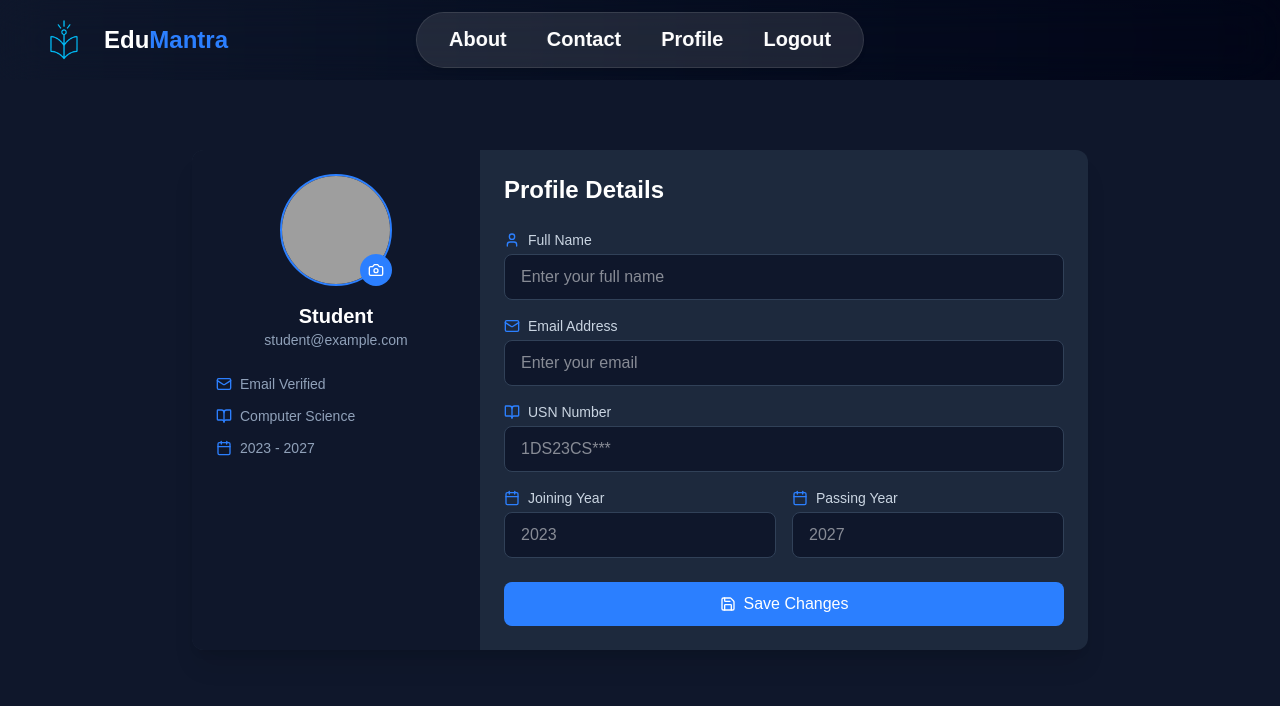
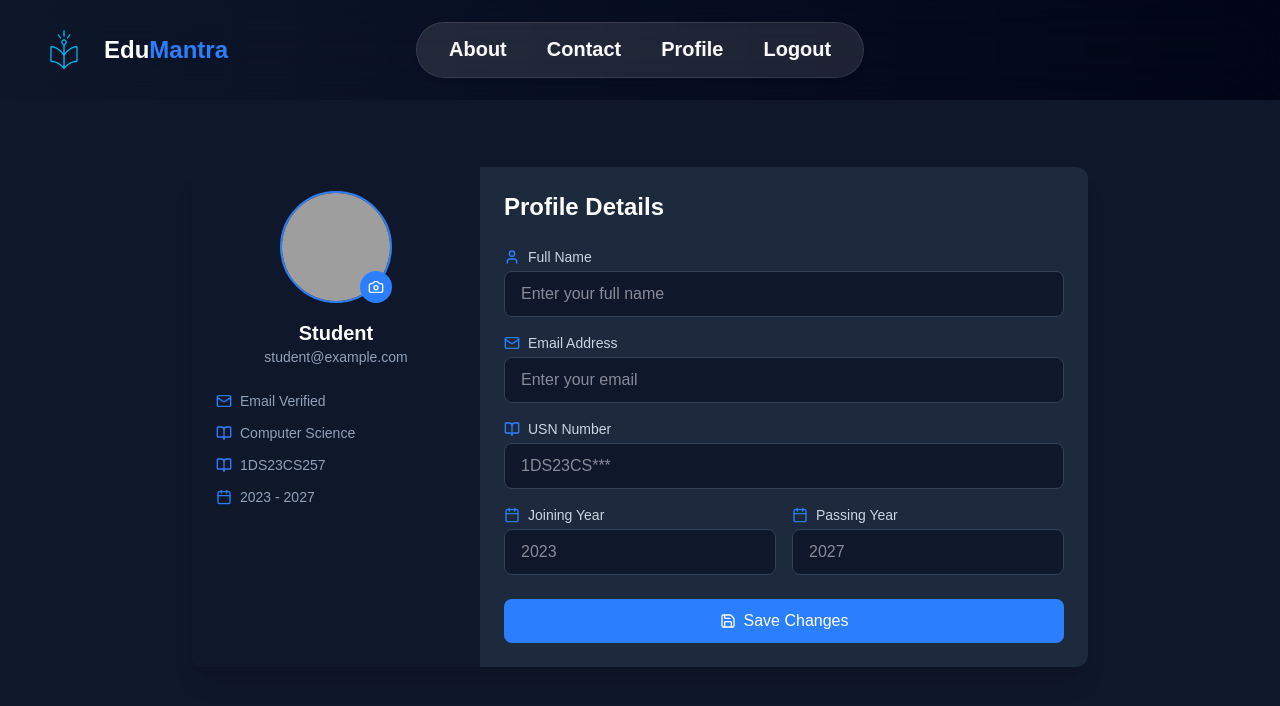
Before and after one commit to vinayak712/Student-Protector, a React (Vite) app in the folder Frontend/: page /stuProfile in a window 1280 px wide. Shown: the top 706 px of the page. Built offline with nearby package versions, Linux system fonts and the light colour scheme; grey boxes are pictures that could not be loaded.

Commit message:
small Changes

```diff
--- a/Frontend/src/components/navBar.jsx
+++ b/Frontend/src/components/navBar.jsx
@@ -5,7 +5,7 @@ function NavBar() {
   return (
     <div className='w-screen top-0 bg-gradient-to-r from-slate-900 to-slate-950 fixed '>
       {/* Navbar Container */}
-      <div className='h-[80px] w-full flex items-center justify-between px-6 backdrop-blur-xl relative '>
+      <div className='h-[100px] w-full flex items-center justify-between px-6 backdrop-blur-xl relative '>
               <Link to='/'>
               <div className='flex items-center justify-between hover:scale-125 transition duration-200 '>
           <img src={logo} alt="Logo" className='w-20 h-20 rounded-full' />
--- a/Frontend/src/pages/StudLogin.jsx
+++ b/Frontend/src/pages/StudLogin.jsx
@@ -14,7 +14,7 @@ function StudLogin() {
       <>
           <div className='min-h-screen pt-[50px] w-screen bg-gradient-to-r from-slate-900 to-slate-950 flex
           items-center justify-center'>
-              <div className='flex  flex-col items-center gap-10  justify-center bg-slate-950  w-[650px] h-[700px] rounded-2xl border-[2px]  text-white' >
+              <div className='flex  flex-col items-center gap-10  justify-center bg-slate-950  w-[650px] h-[680px] rounded-2xl border-[2px]  text-white' >
 
                   <h1 className=' text-5xl  animate-pulse font-bold text-green-500'> Student <span className='text-blue-500'>Login</span></h1>
 
--- a/Frontend/src/pages/StudSignup.jsx
+++ b/Frontend/src/pages/StudSignup.jsx
@@ -13,7 +13,7 @@ password:"",
       <>
          <div className='min-h-screen w-screen pt-[50px]    bg-gradient-to-r from-slate-900 to-slate-950 flex
           items-center justify-center'>
-              <div className='flex  flex-col items-center gap-10  justify-center bg-slate-950  w-[650px] h-[700px] rounded-2xl border-[2px] text-white' >
+              <div className='flex  flex-col items-center gap-10  justify-center bg-slate-950  w-[650px] h-[680px] rounded-2xl border-[2px] text-white' >
 
                   <h1 className=' text-5xl  animate-pulse font-bold text-green-500'> Student <span className='text-blue-500'>Signup</span></h1>
 
--- a/Frontend/src/pages/profile.jsx
+++ b/Frontend/src/pages/profile.jsx
@@ -16,7 +16,7 @@ function Profile() {
   };
 
   return (
-    <div className="min-h-screen bg-slate-900 flex items-center justify-center p-4">
+    <div className="min-h-screen bg-slate-900 flex items-center justify-center p-4 pt-[50px]">
       <div className="max-w-4xl w-full bg-slate-800 rounded-xl shadow-xl overflow-hidden">
         <div className="flex flex-col md:flex-row">
           {/* Profile Sidebar */}
@@ -47,6 +47,10 @@ function Profile() {
               <div className="flex items-center gap-2 text-slate-400">
                 <BookOpen className="w-4 h-4 text-blue-500" />
                 <span className="text-sm">Computer Science</span>
+              </div>
+              <div className="flex items-center gap-2 text-slate-400">
+                <BookOpen className="w-4 h-4 text-blue-500" />
+                <span className="text-sm">1DS23CS257</span>
               </div>
               <div className="flex items-center gap-2 text-slate-400">
                 <Calendar className="w-4 h-4 text-blue-500" />
```
